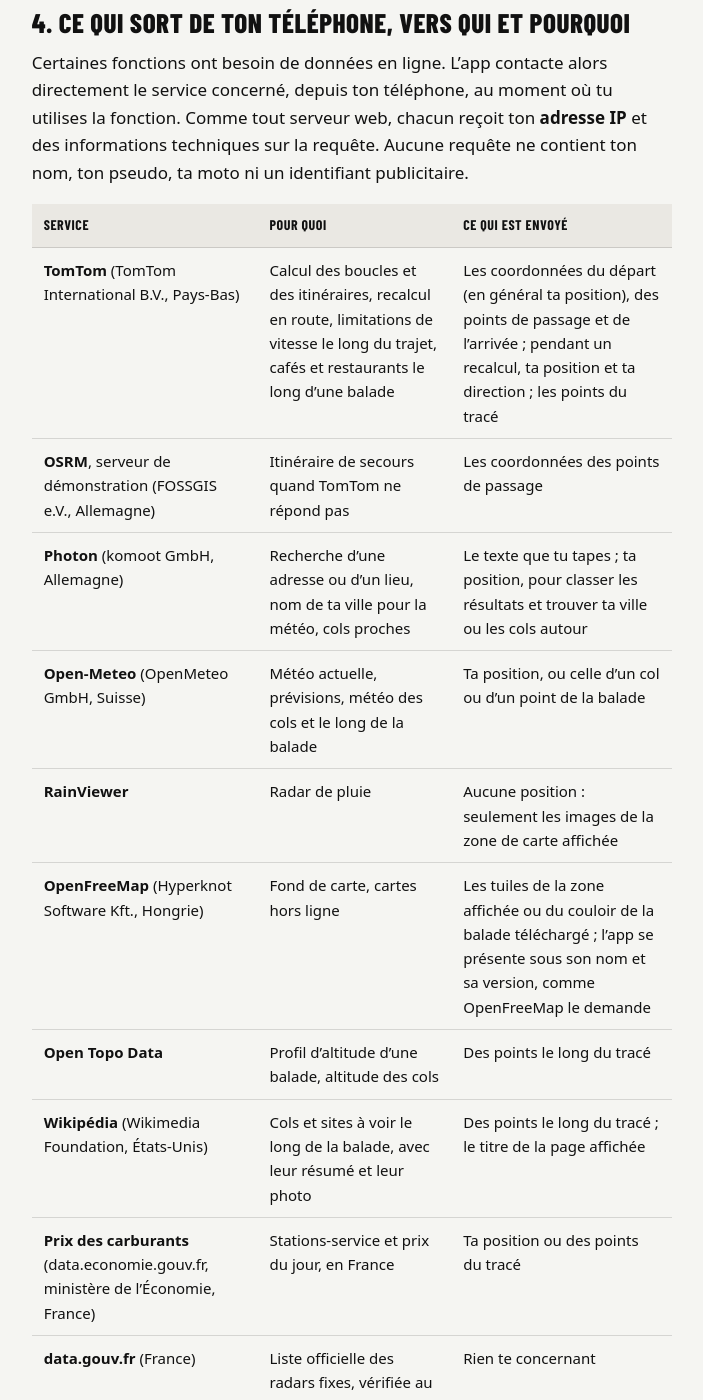
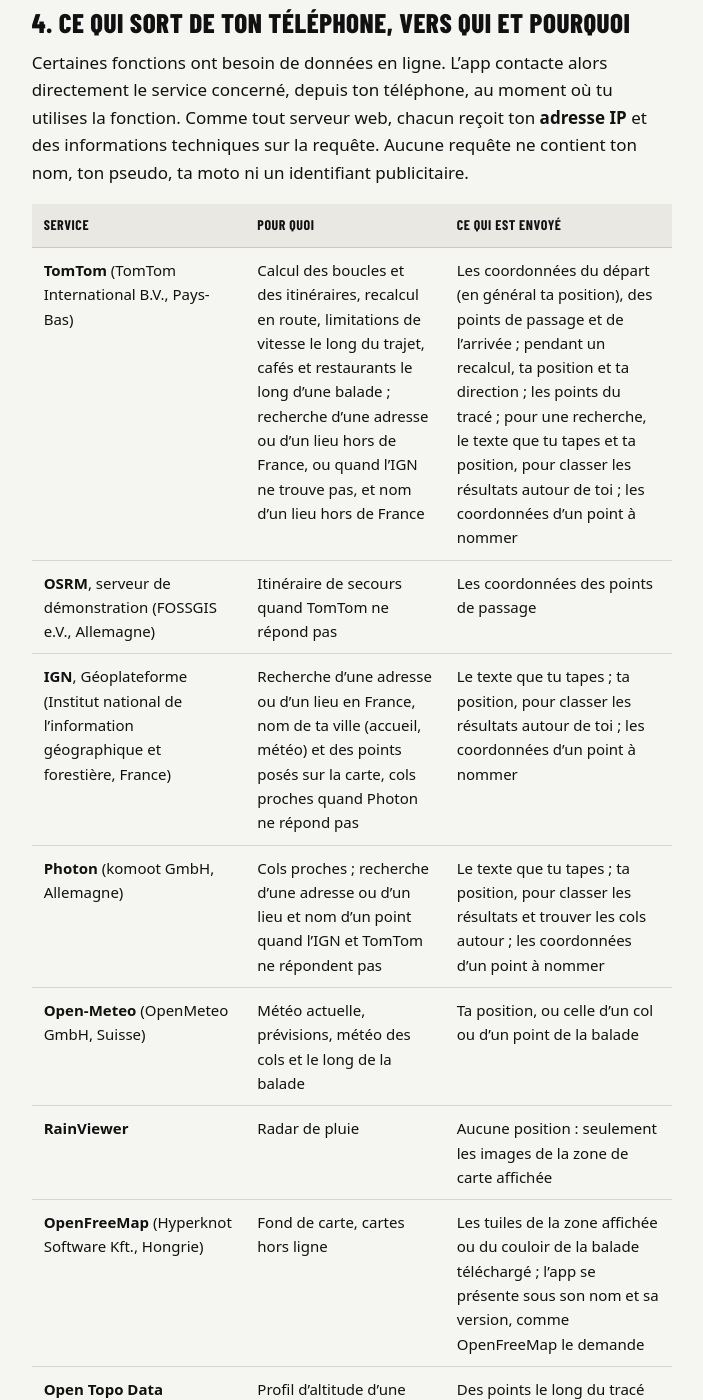
Before and after one commit to Ya6n93/ridekit-site, a Jekyll site: the page built from confidentialite.md, in a window 1280 px wide and 1400 px high, scrolled down 2067 px. Shown: the whole window, without its empty margins (288-991 px from the left). Built offline with Jekyll 4.4.1, drawn with Linux system fonts in a browser that asks for light colours; some of the changed text lies outside the part shown.

Commit message:
Privacy: place search through IGN Géoplateforme first in France, TomTom elsewhere, Photon last
Each service listed with what it receives (the text typed, the position used to rank the results, the
coordinates of a point to name); IGN added to where data goes; the sources name IGN (Licence Ouverte 2.0) and
TomTom for place search.

Co-Authored-By: Claude Opus 5.5 (1M context) <noreply@anthropic.com>

```diff
--- a/confidentialite.md
+++ b/confidentialite.md
@@ -85,9 +85,10 @@ pseudo, ta moto ni un identifiant publicitaire.
 
 | Service | Pour quoi | Ce qui est envoyé |
 |---|---|---|
-| **TomTom** (TomTom International B.V., Pays-Bas) | Calcul des boucles et des itinéraires, recalcul en route, limitations de vitesse le long du trajet, cafés et restaurants le long d'une balade | Les coordonnées du départ (en général ta position), des points de passage et de l'arrivée ; pendant un recalcul, ta position et ta direction ; les points du tracé |
+| **TomTom** (TomTom International B.V., Pays-Bas) | Calcul des boucles et des itinéraires, recalcul en route, limitations de vitesse le long du trajet, cafés et restaurants le long d'une balade ; recherche d'une adresse ou d'un lieu hors de France, ou quand l'IGN ne trouve pas, et nom d'un lieu hors de France | Les coordonnées du départ (en général ta position), des points de passage et de l'arrivée ; pendant un recalcul, ta position et ta direction ; les points du tracé ; pour une recherche, le texte que tu tapes et ta position, pour classer les résultats autour de toi ; les coordonnées d'un point à nommer |
 | **OSRM**, serveur de démonstration (FOSSGIS e.V., Allemagne) | Itinéraire de secours quand TomTom ne répond pas | Les coordonnées des points de passage |
-| **Photon** (komoot GmbH, Allemagne) | Recherche d'une adresse ou d'un lieu, nom de ta ville pour la météo, cols proches | Le texte que tu tapes ; ta position, pour classer les résultats et trouver ta ville ou les cols autour |
+| **IGN**, Géoplateforme (Institut national de l'information géographique et forestière, France) | Recherche d'une adresse ou d'un lieu en France, nom de ta ville (accueil, météo) et des points posés sur la carte, cols proches quand Photon ne répond pas | Le texte que tu tapes ; ta position, pour classer les résultats autour de toi ; les coordonnées d'un point à nommer |
+| **Photon** (komoot GmbH, Allemagne) | Cols proches ; recherche d'une adresse ou d'un lieu et nom d'un point quand l'IGN et TomTom ne répondent pas | Le texte que tu tapes ; ta position, pour classer les résultats et trouver les cols autour ; les coordonnées d'un point à nommer |
 | **Open-Meteo** (OpenMeteo GmbH, Suisse) | Météo actuelle, prévisions, météo des cols et le long de la balade | Ta position, ou celle d'un col ou d'un point de la balade |
 | **RainViewer** | Radar de pluie | Aucune position : seulement les images de la zone de carte affichée |
 | **OpenFreeMap** (Hyperknot Software Kft., Hongrie) | Fond de carte, cartes hors ligne | Les tuiles de la zone affichée ou du couloir de la balade téléchargé ; l'app se présente sous son nom et sa version, comme OpenFreeMap le demande |
@@ -228,7 +229,7 @@ permettent pas de t'identifier.
 
 ## 13. Où vont les données
 
-TomTom (Pays-Bas), FOSSGIS (Allemagne), komoot (Allemagne) et OpenFreeMap (Hongrie)
+L'IGN (France), TomTom (Pays-Bas), FOSSGIS (Allemagne), komoot (Allemagne) et OpenFreeMap (Hongrie)
 sont dans l'Union européenne ; Open-Meteo est en Suisse, que l'Union européenne
 reconnaît comme offrant une protection adéquate. Wikipédia, Expo, Unsplash,
 RainViewer, Open Topo Data et les réseaux de diffusion qu'utilisent certains de ces
```
Also changed, not shown: conditions.md (+4 -2 lines), en/privacy.md (+4 -3 lines), en/terms.md (+3 -2 lines).
